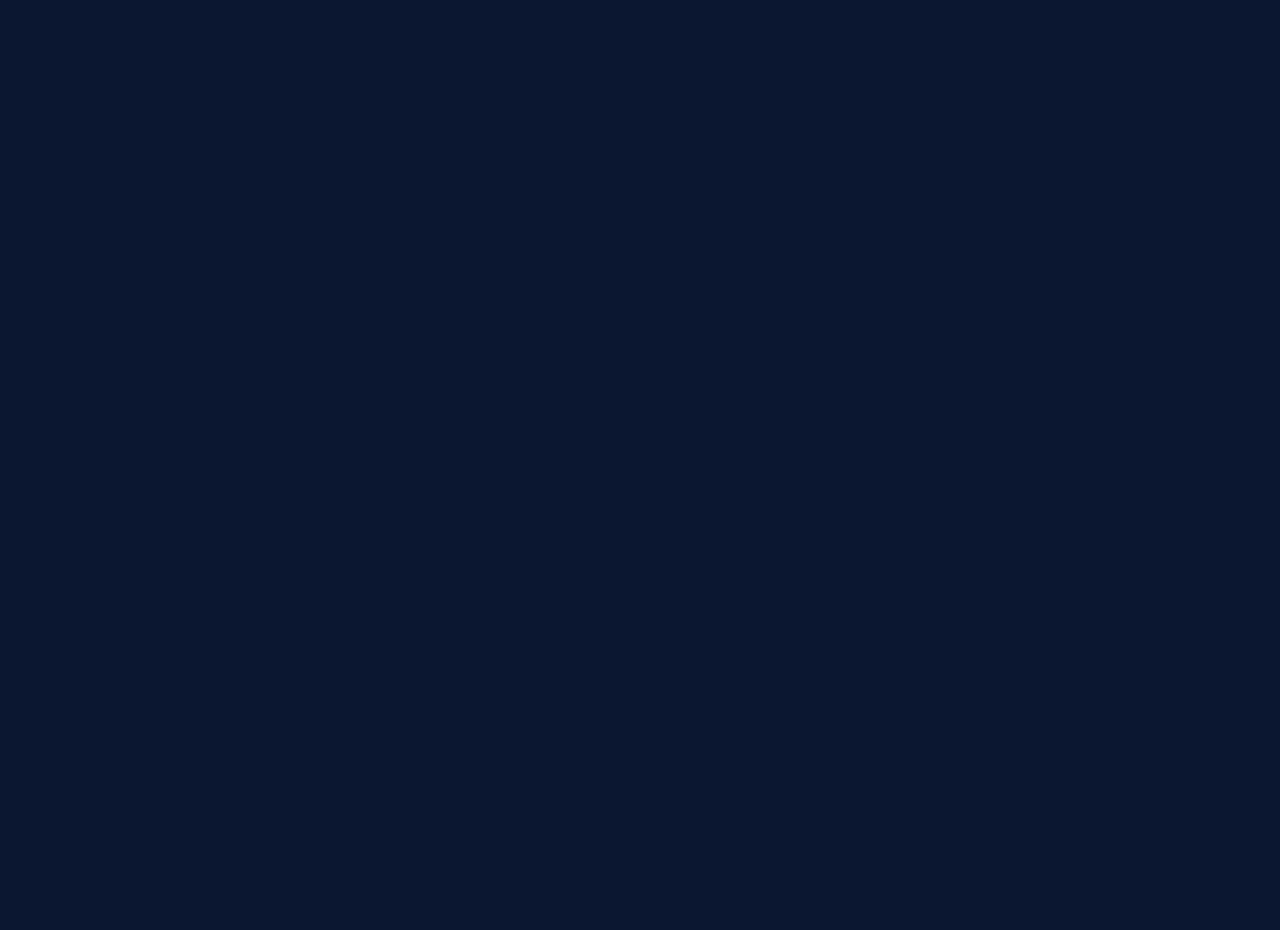
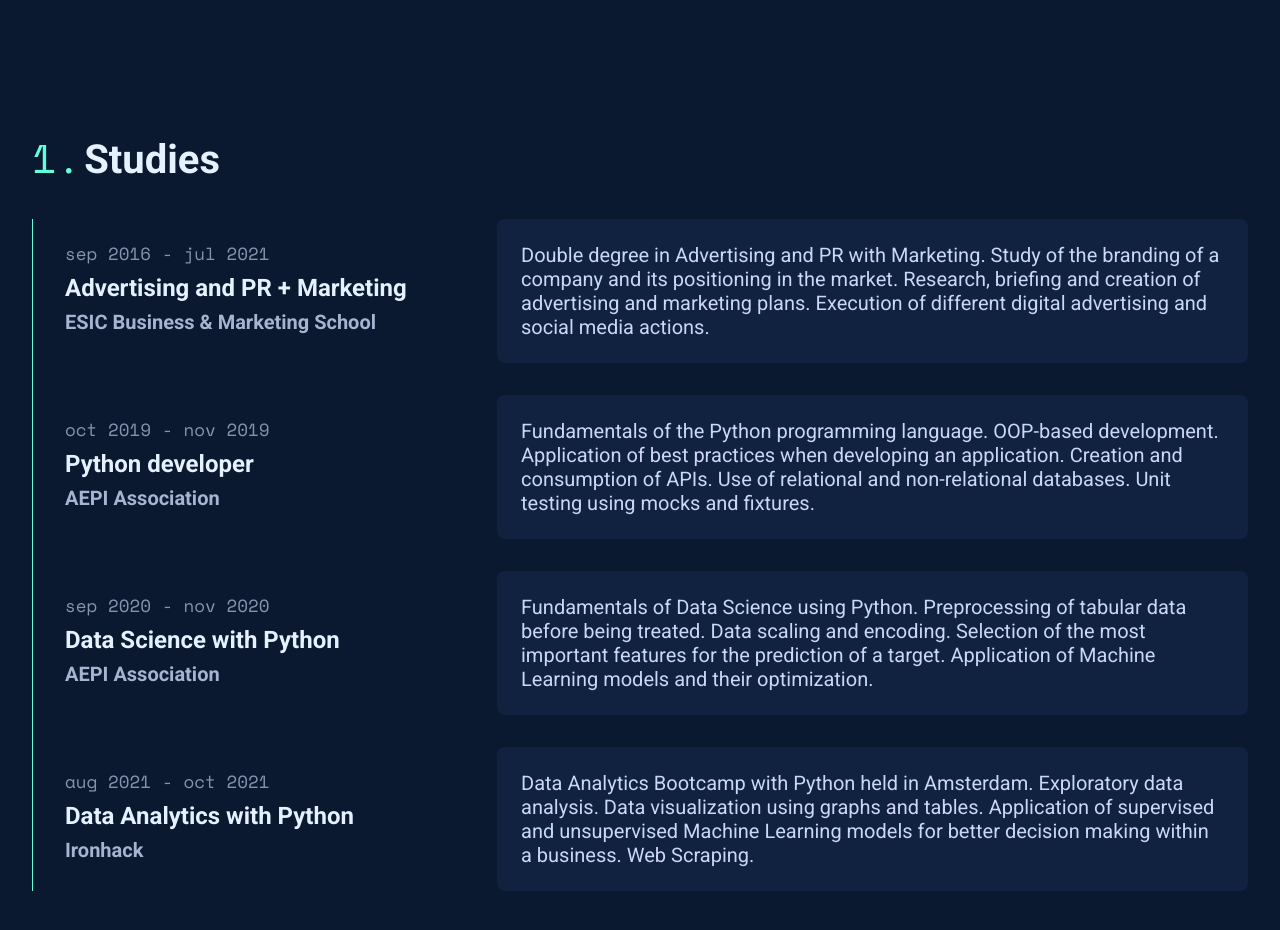
Before and after one commit to sergiopmdeveloper/portfolio, a React (Vite) app: page / in a window 1280 px wide. Shown: the part 800-1730 px from the top of the page. Before the commit the page ends 800 px from the top, so only its background shows below. Built offline with nearby package versions, Linux system fonts and the light colour scheme.

Commit message:
feat: implement UI and content of the studies component

```diff
--- a/src/App.tsx
+++ b/src/App.tsx
@@ -1,11 +1,13 @@
 import { Header } from './components/Header/Header'
 import { Welcome } from './components/Welcome/Welcome'
+import { Studies } from './components/Studies/Studies'
 
 function App() {
   return (
     <>
       <Header />
       <Welcome />
+      <Studies />
     </>
   )
 }
--- /dev/null
+++ b/src/components/SectionTitle.tsx
@@ -0,0 +1,48 @@
+import styled from 'styled-components'
+import { theme } from '../styles'
+
+// Types
+
+type SectionTitleProps = {
+  number: number
+  text: string
+}
+
+// Styled components
+
+const SectionTitleContainer = styled.div`
+  display: flex;
+  align-items: baseline;
+  gap: 0.2rem;
+  margin-bottom: 2rem;
+`
+
+const Number = styled.span`
+  font-family: ${theme.spaceMono};
+  font-size: ${theme.fontSize7};
+  color: ${theme.green};
+`
+
+const Text = styled.h1`
+  font-family: ${theme.roboto};
+  font-size: ${theme.fontSize7};
+  color: ${theme.white};
+`
+
+/**
+ * Renders a section title.
+ *
+ * @param {SectionTitleProps} props - The props of the component.
+ * @param {number} props.number - The number of the section.
+ * @param {string} props.text - The text of the section title.
+ *
+ * @returns  The rendered section title component.
+ */
+export function SectionTitle({ number, text }: SectionTitleProps) {
+  return (
+    <SectionTitleContainer>
+      <Number>{number}.</Number>
+      <Text>{text}</Text>
+    </SectionTitleContainer>
+  )
+}
--- /dev/null
+++ b/src/components/Studies/Studies.tsx
@@ -0,0 +1,81 @@
+import { SectionTitle } from '../SectionTitle'
+import styled from 'styled-components'
+import { theme, AppSection } from '../../styles'
+import { studies } from '../../content/studies'
+
+// Styled components
+
+const StudiesContainer = styled.div`
+  display: flex;
+  flex-direction: column;
+  gap: 2rem;
+  border-left: 1px solid ${theme.green};
+`
+
+const StudyWrapper = styled.div`
+  display: flex;
+  align-items: center;
+  gap: 2rem;
+`
+
+const Study = styled.div`
+  min-width: 25rem;
+  display: flex;
+  flex-direction: column;
+  gap: 0.5rem;
+  margin-bottom: 0.5rem;
+  padding-left: 2rem;
+`
+
+const StudyDate = styled.span`
+  font-family: ${theme.spaceMono};
+  font-size: ${theme.fontSize3};
+  color: ${theme.slate};
+`
+
+const StudieTitle = styled.h2`
+  font-family: ${theme.roboto};
+  font-size: ${theme.fontSize5};
+  color: ${theme.white};
+`
+
+const StudySchool = styled.h3`
+  font-family: ${theme.roboto};
+  font-size: ${theme.fontSize4};
+  color: ${theme.lightSlate};
+`
+
+const StudyDescription = styled.p`
+  height: 100%;
+  font-family: ${theme.roboto};
+  font-size: ${theme.fontSize4};
+  color: ${theme.lightestSlate};
+  background-color: ${theme.lightNavy};
+  border-radius: 0.5rem;
+  padding: 1.5rem;
+`
+
+/**
+ * Renders the Studies component.
+ *
+ * @returns The rendered Studies component.
+ */
+export function Studies() {
+  return (
+    <AppSection id="studies">
+      <SectionTitle number={1} text="Studies" />
+      <StudiesContainer>
+        {studies.map((study, index) => (
+          <StudyWrapper key={index}>
+            <Study>
+              <StudyDate>{study.date}</StudyDate>
+              <StudieTitle>{study.title}</StudieTitle>
+              <StudySchool>{study.school}</StudySchool>
+            </Study>
+            <StudyDescription>{study.description}</StudyDescription>
+          </StudyWrapper>
+        ))}
+      </StudiesContainer>
+    </AppSection>
+  )
+}
--- /dev/null
+++ b/src/content/studies.ts
@@ -0,0 +1,41 @@
+// Types
+
+type Studie = {
+  date: string
+  title: string
+  school: string
+  description?: string
+}
+
+// Content
+
+export const studies: Studie[] = [
+  {
+    date: 'sep 2016 - jul 2021',
+    title: 'Advertising and PR + Marketing',
+    school: 'ESIC Business & Marketing School',
+    description:
+      'Double degree in Advertising and PR with Marketing. Study of the branding of a company and its positioning in the market. Research, briefing and creation of advertising and marketing plans. Execution of different digital advertising and social media actions. ',
+  },
+  {
+    date: 'oct 2019 - nov 2019',
+    title: 'Python developer',
+    school: 'AEPI Association',
+    description:
+      'Fundamentals of the Python programming language. OOP-based development. Application of best practices when developing an application. Creation and consumption of APIs. Use of relational and non-relational databases. Unit testing using mocks and fixtures.',
+  },
+  {
+    date: 'sep 2020 - nov 2020',
+    title: 'Data Science with Python',
+    school: 'AEPI Association',
+    description:
+      'Fundamentals of Data Science using Python. Preprocessing of tabular data before being treated. Data scaling and encoding. Selection of the most important features for the prediction of a target. Application of Machine Learning models and their optimization.',
+  },
+  {
+    date: 'aug 2021 - oct 2021',
+    title: 'Data Analytics with Python',
+    school: 'Ironhack',
+    description:
+      'Data Analytics Bootcamp with Python held in Amsterdam. Exploratory data analysis. Data visualization using graphs and tables. Application of supervised and unsupervised Machine Learning models for better decision making within a business. Web Scraping.',
+  },
+]
--- a/src/styles.ts
+++ b/src/styles.ts
@@ -64,6 +64,10 @@ export const theme = {
 
 // Global styles
 export const GlobalStyles = createGlobalStyle`
+  html {
+    scroll-behavior: smooth;
+  }
+
   body {
     margin: 0;
     padding: 0;
@@ -71,6 +75,18 @@ export const GlobalStyles = createGlobalStyle`
   }
 
   h1 {
+    margin: 0;
+  }
+
+  h2 {
+    margin: 0;
+  }
+
+  h3 {
+    margin: 0;
+  }
+
+  p {
     margin: 0;
   }
 
@@ -93,7 +109,7 @@ export const GlobalStyles = createGlobalStyle`
 
 export const AppSection = styled.div`
   max-width: ${theme.laptop};
-  margin: 0 auto;
+  margin: 0rem auto 8rem auto;
   padding: 0 2rem;
 
   @media (width <= ${theme.largeMobile}) {
```
